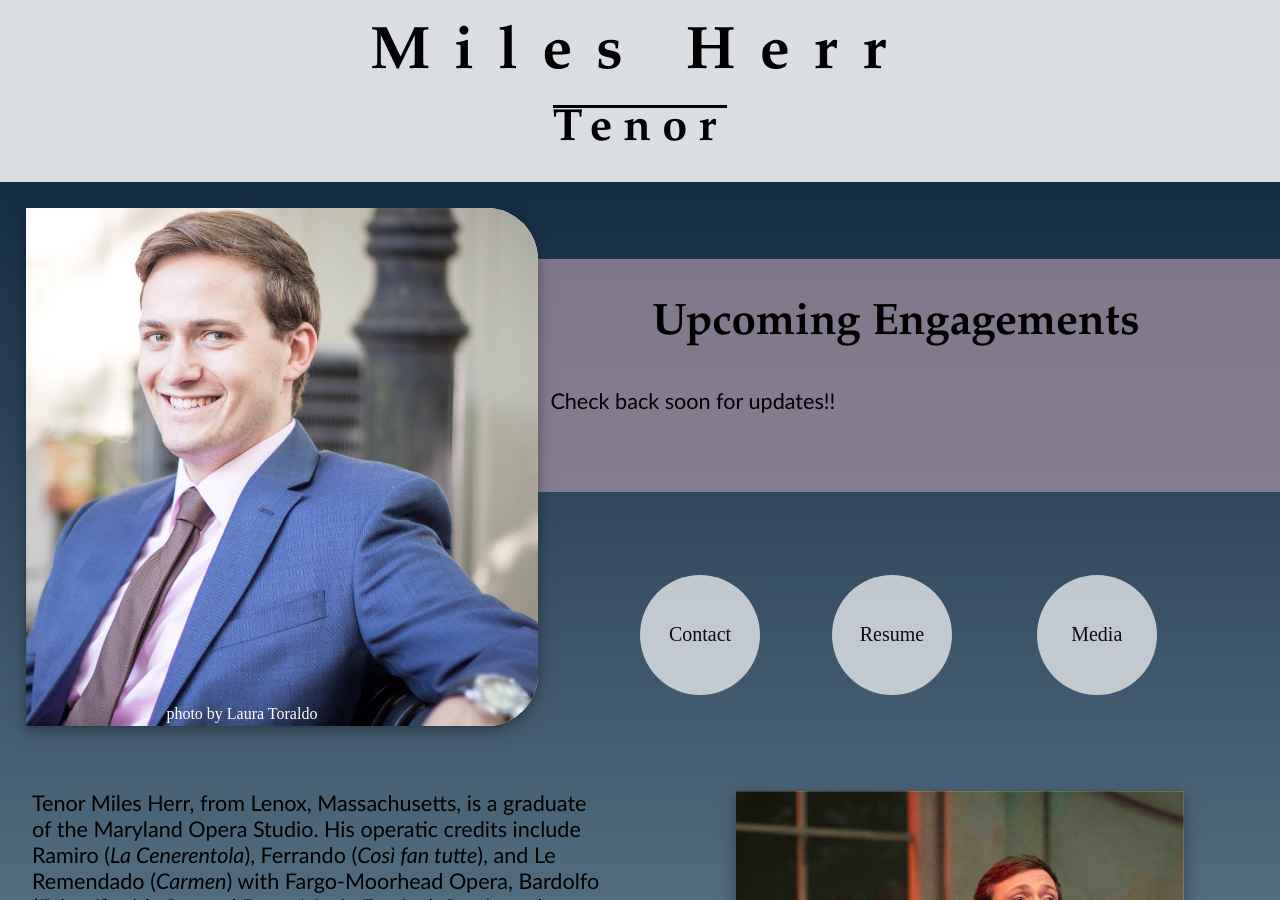
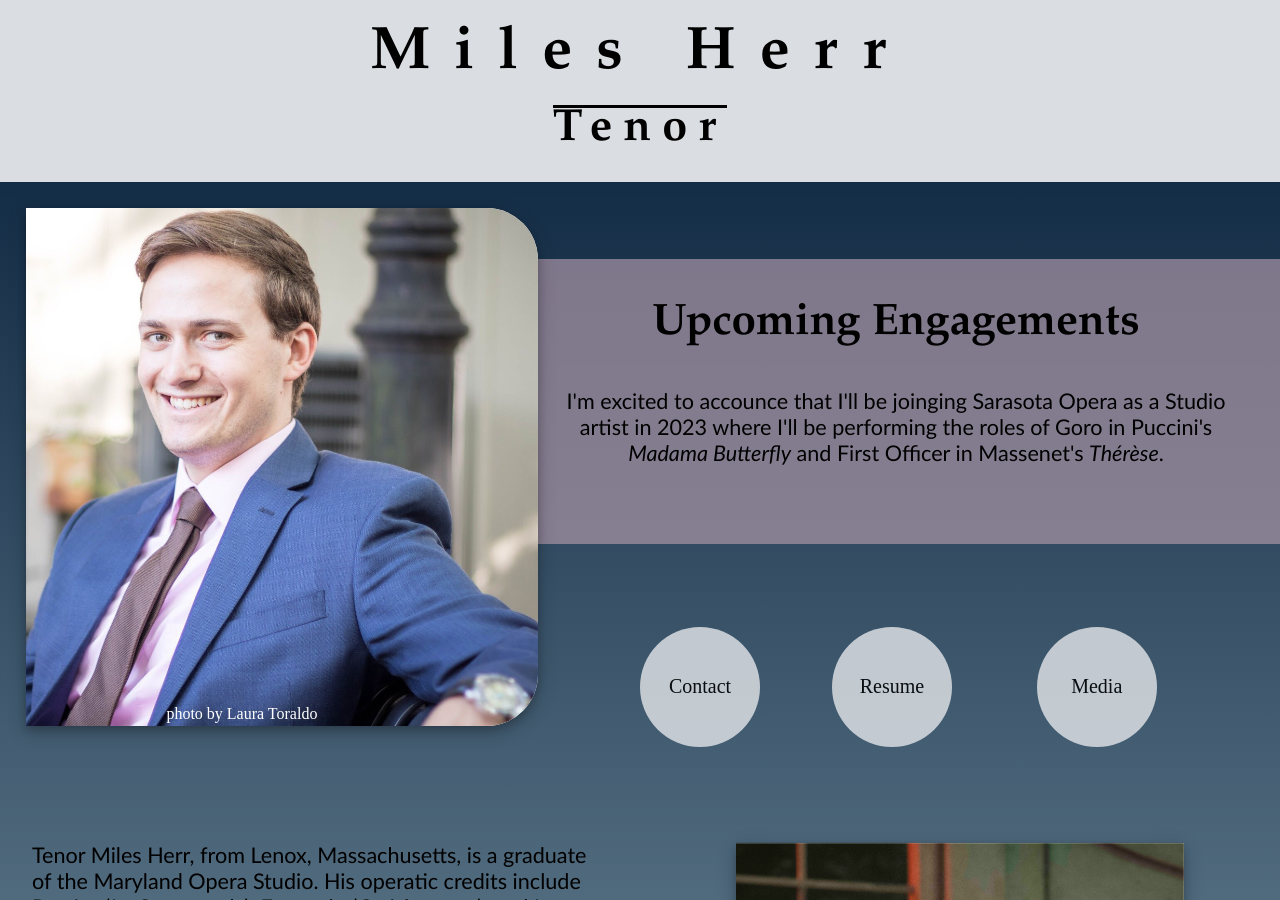
Before and after one commit to leemlb06pmi/leemlb06pmi.github.io, a Jekyll site: the page built from index.html, in a window 1280 px wide and 900 px high. Built offline with Jekyll 4.4.1, drawn with Linux system fonts in a browser that asks for light colours.

Commit message:
Update index.html

```diff
--- a/index.html
+++ b/index.html
@@ -7,7 +7,8 @@ title: Miles Herr, Tenor
 		<div class = "column right" >
 			<blockquote class="home_oppo">
 				<h3>Upcoming Engagements</h3>
-				<p style="display:inline-block; max-width:95%; padding:5%;">Check back soon for updates!!</p>
+				<p style="display:inline-block; max-width:95%; padding:5%;">I'm excited to accounce that I'll be joinging Sarasota Opera as a Studio artist in 2023
+					where I'll be performing the roles of Goro in Puccini's <em>Madama Butterfly</em> and First Officer in Massenet's <em>Thérèse</em>.</p>
 			</blockquote>
 			<div class="row">
 				<div class="column mini">
```
